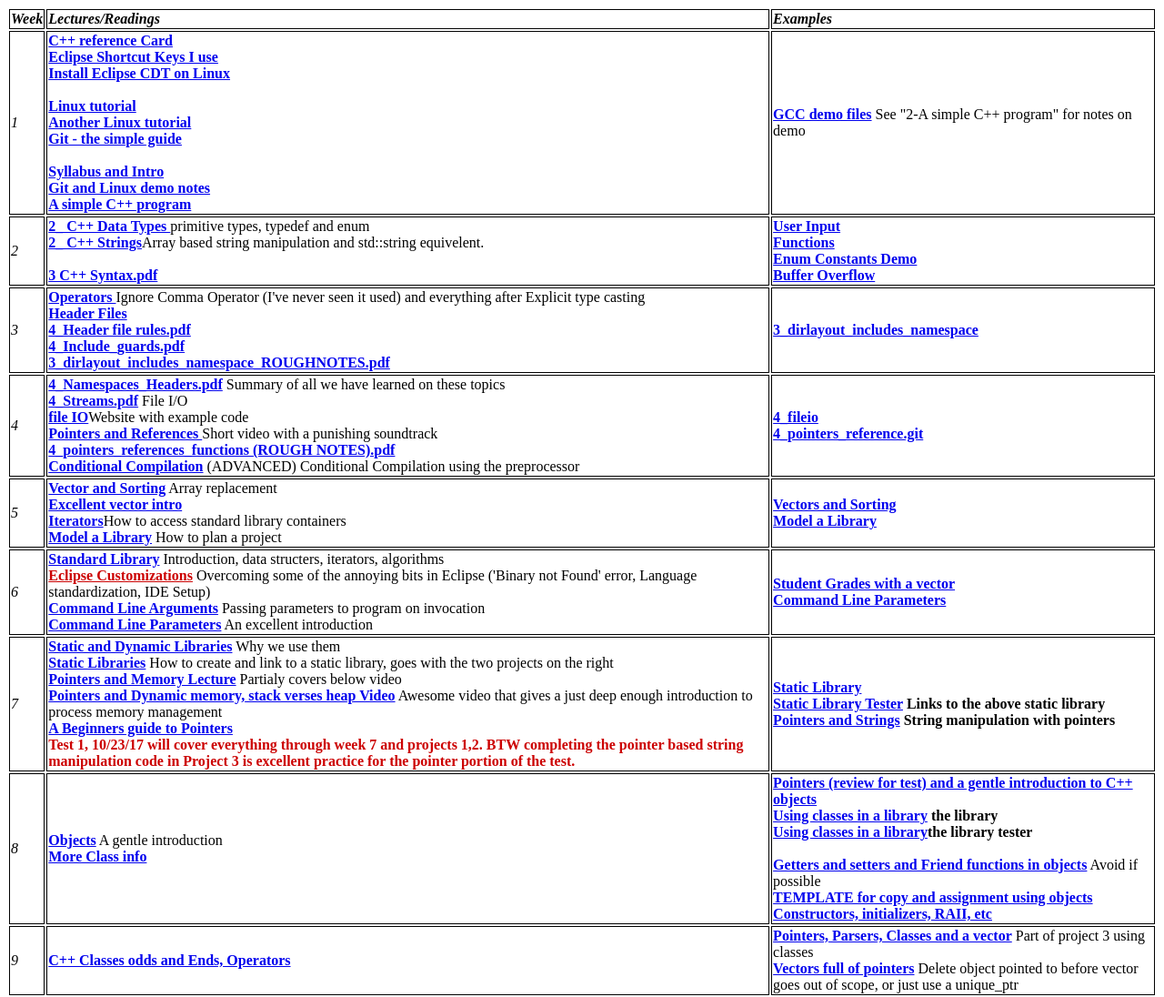
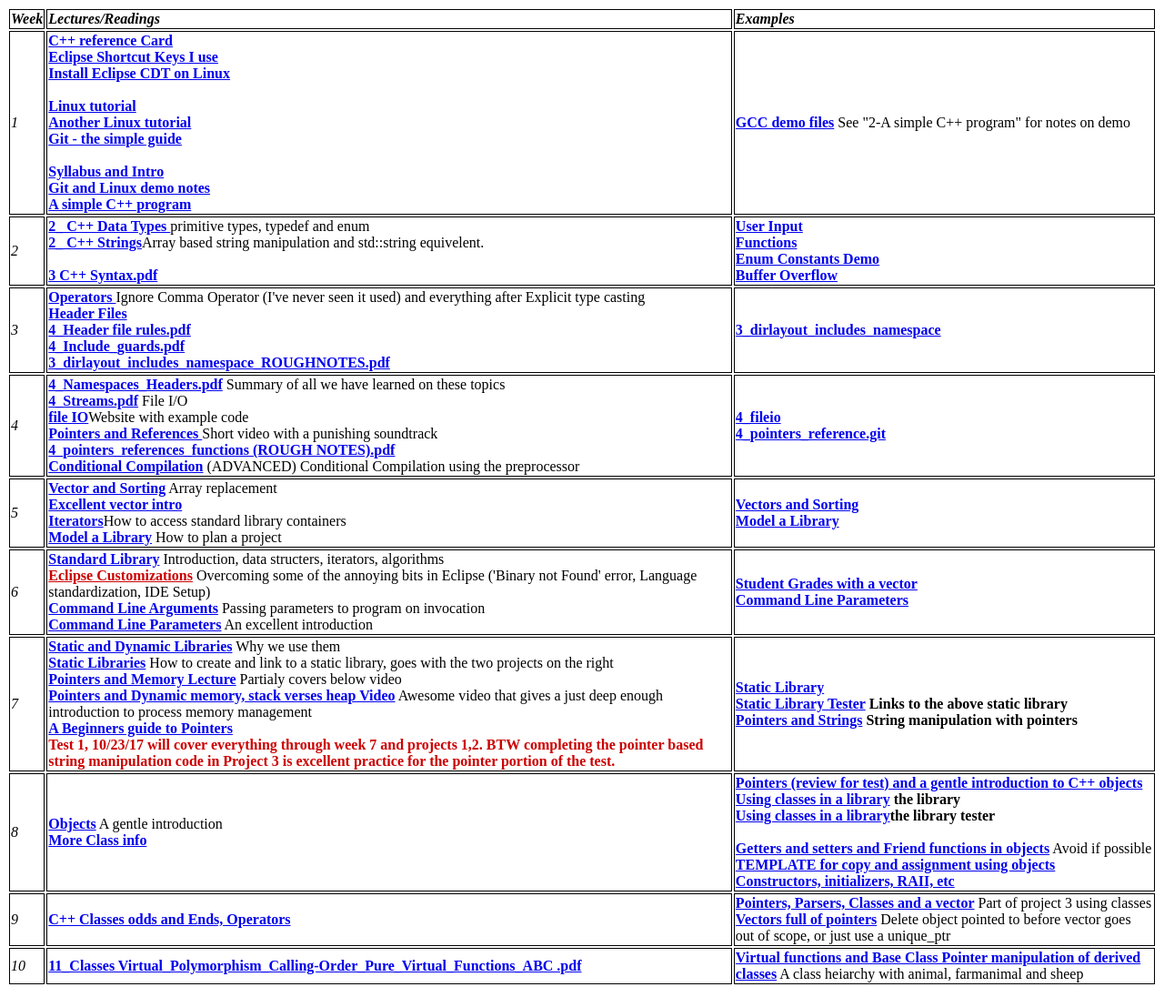
Before and after one commit to CNUClasses/CPSC327, a Jekyll site: the page navbar/Lectures.html, which Jekyll copies as it is, in a window 1280 px wide. Shown: the whole page at 91% size. Built offline with Jekyll 4.4.1, drawn with Linux system fonts in a browser that asks for light colours.

Commit message:
lect,proj

```diff
--- a/navbar/Lectures.html
+++ b/navbar/Lectures.html
@@ -167,6 +167,21 @@
 			</td>
 		</tr>
 
+		<tr>
+			<td class="style_white "><em>10</em></td>
+			<td class="style_white ">
+				<strong><a href="https://github.com/CNUClasses/CPSC327/blob/master/content/Lectures/11_Classes Virtual_Polymorphism_Calling-Order_Pure_Virtual_Functions_ABC
+ .pdf">11_Classes Virtual_Polymorphism_Calling-Order_Pure_Virtual_Functions_ABC
+ .pdf</a></strong> <br>
+
+            </td>
+			<td class="style_white ">
+			<strong><a href="https://github.com/CNUClasses/11_Virtual_BaseClassPointers_animals.git"> Virtual functions and Base Class Pointer manipulation of derived classes</a></strong> A class heiarchy with animal, farmanimal and sheep<br />
+
+
+			</td>
+		</tr>
+
 
 
 	    </table>
```
Also changed, not shown: 1 other file.
